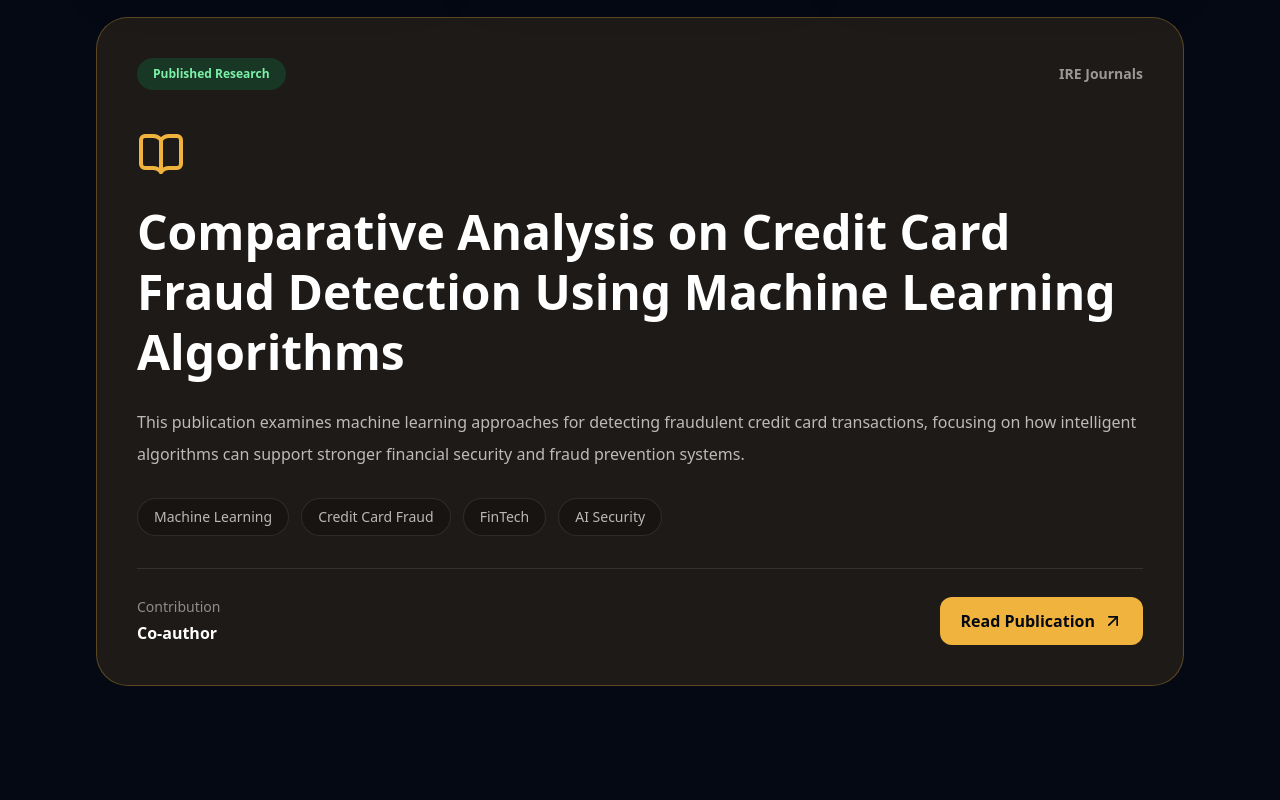
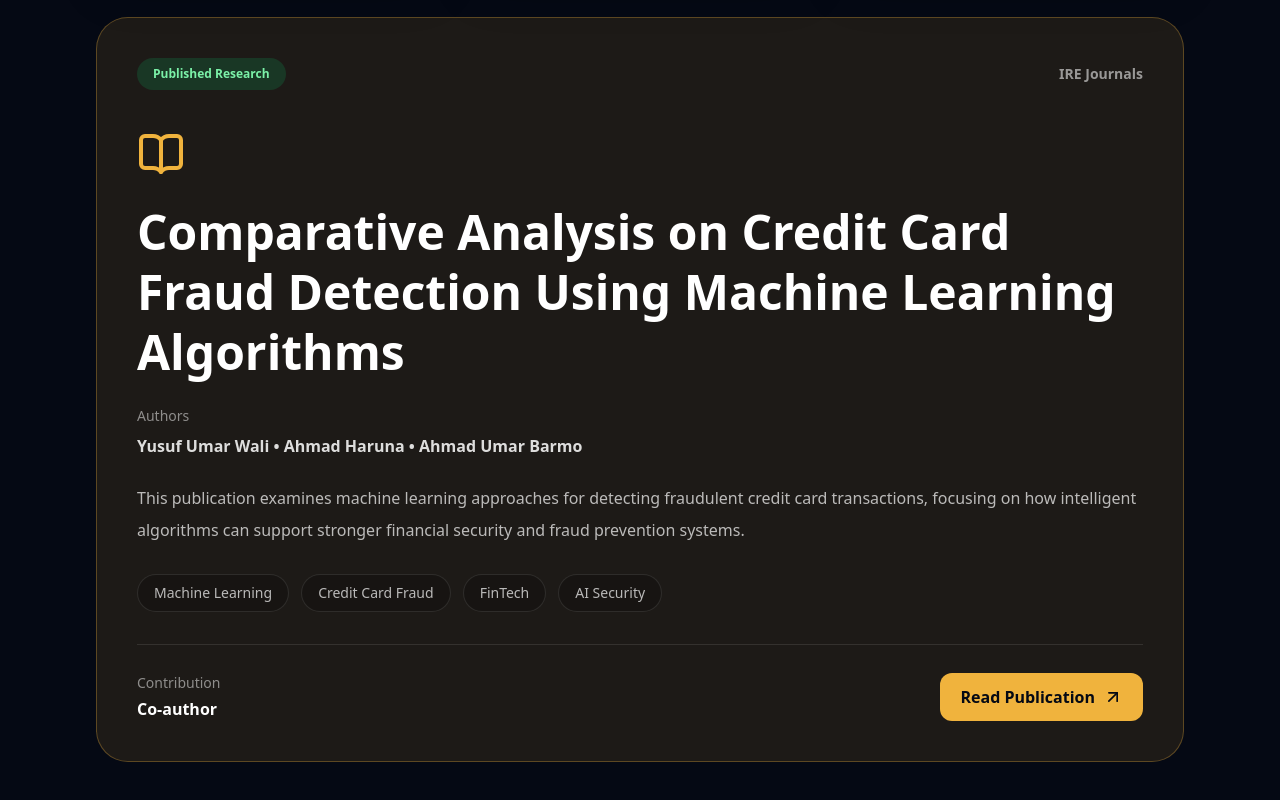
Before and after one commit to YUSUFUMARWALI/nexora-technologies, a Next.js app: page /research in a window 1280 px wide. Shown: the part 793-1593 px from the top of the page. Before the commit the page ends 1543 px from the top, so only its background shows below. Built offline with nearby package versions, Linux system fonts and the light colour scheme.

Commit message:
Add publication co-authors

```diff
--- a/src/app/research/page.tsx
+++ b/src/app/research/page.tsx
@@ -6,6 +6,7 @@ const publication = {
     "Comparative Analysis on Credit Card Fraud Detection Using Machine Learning Algorithms",
   journal: "IRE Journals",
   role: "Co-author",
+  authors: ["Yusuf Umar Wali", "Ahmad Haruna", "Ahmad Umar Barmo"],
   link: "https://www.irejournals.com/formatedpaper/1705531.pdf",
   topics: ["Machine Learning", "Credit Card Fraud", "FinTech", "AI Security"],
 };
@@ -65,6 +66,13 @@ export default function ResearchPage() {
               {publication.title}
             </h2>
 
+            <div className="mt-6">
+              <p className="text-sm text-white/50">Authors</p>
+              <p className="mt-2 font-semibold text-white/85">
+                {publication.authors.join(" • ")}
+              </p>
+            </div>
+
             <p className="mt-6 leading-8 text-white/70">
               This publication examines machine learning approaches for detecting
               fraudulent credit card transactions, focusing on how intelligent
```
